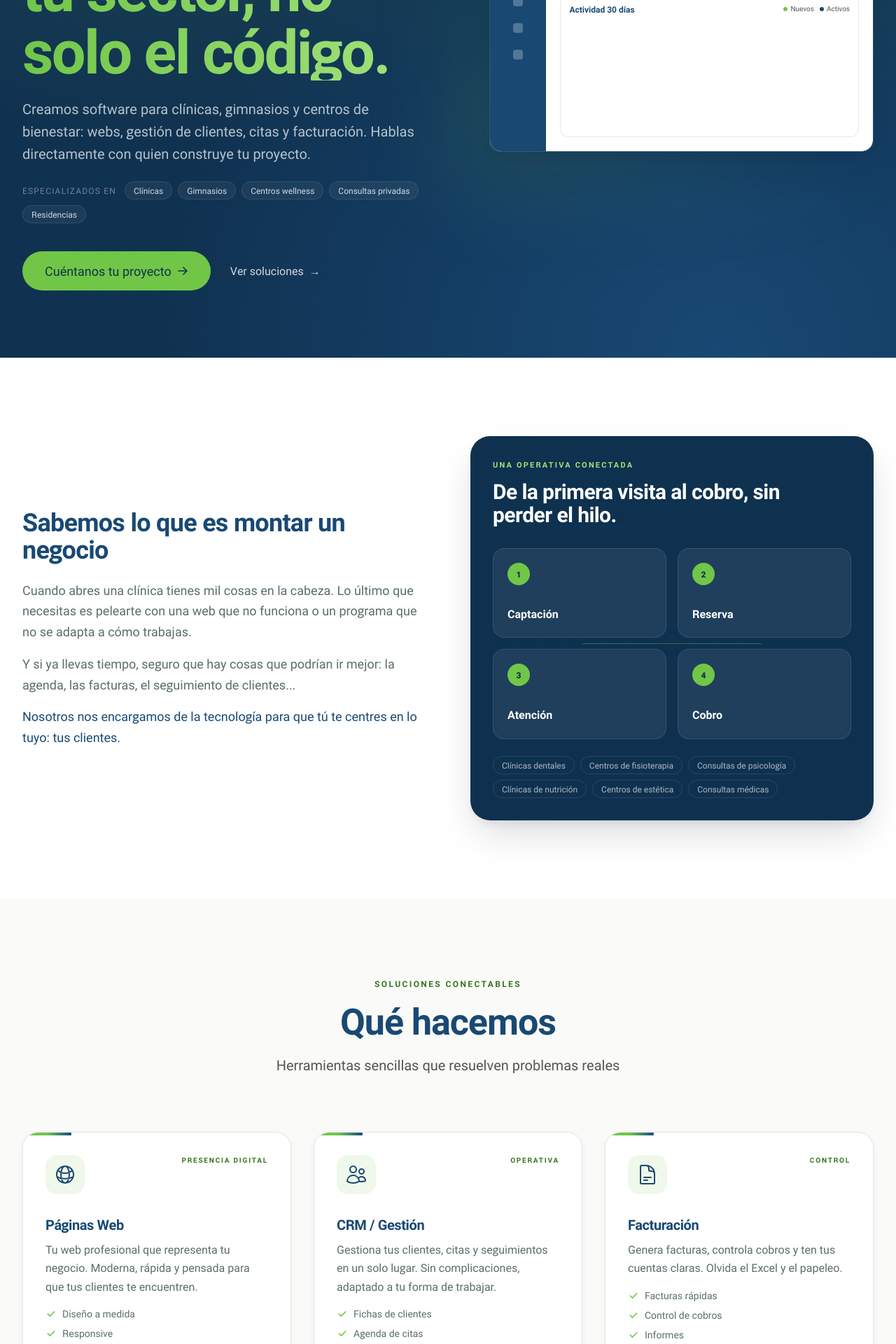
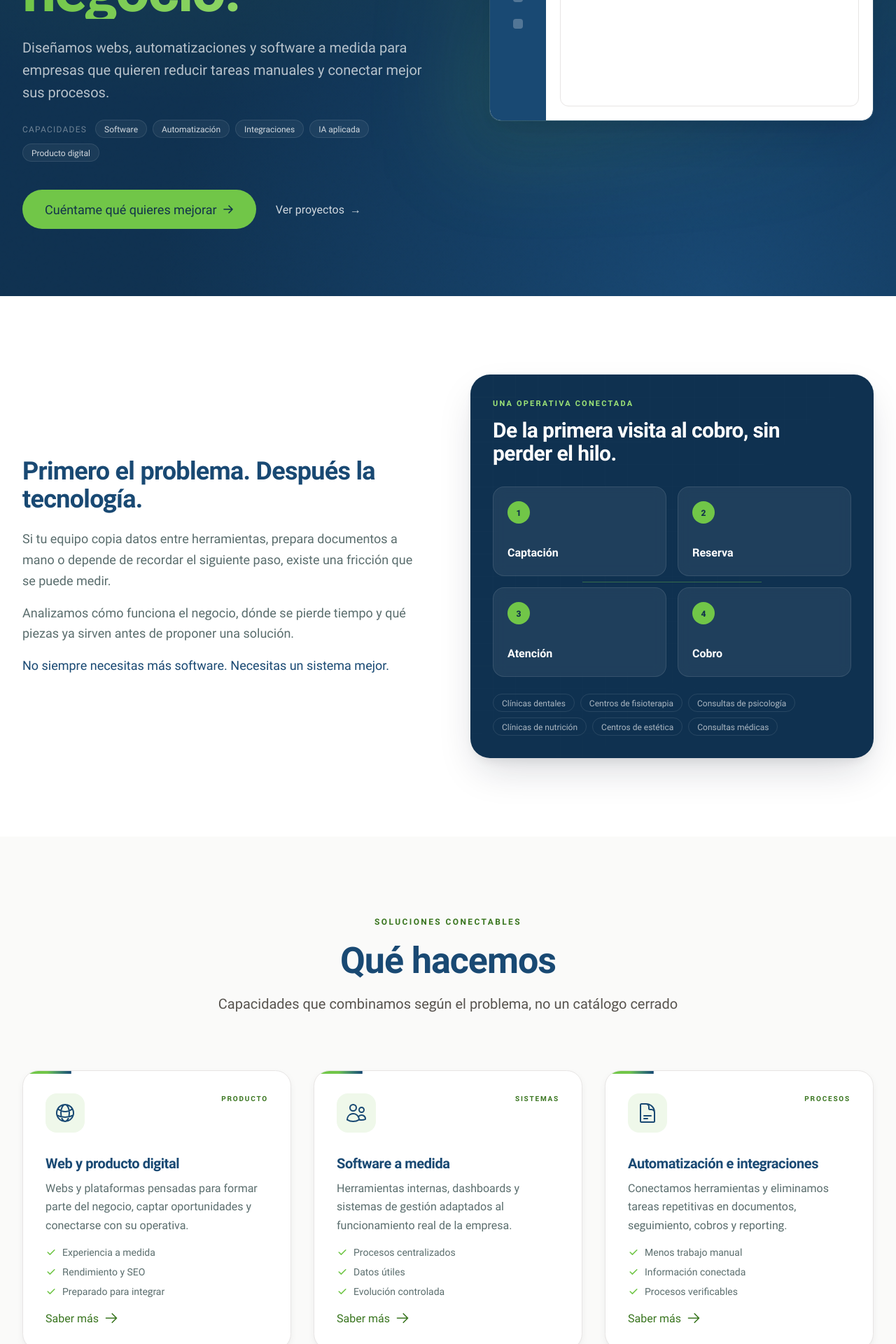
Before and after one commit to FernandoRoyano/codeconnect, a Next.js app: page /es in a window 1280 px wide. Shown: the part 520-2440 px from the top of the page at 70% size. Built offline with nearby package versions, Linux system fonts and the light colour scheme; no server answers.

Commit message:
feat(web): reforzar posicionamiento y narrativa de la home

```diff
--- a/messages/es.json
+++ b/messages/es.json
@@ -49,19 +49,19 @@
     "savePreferences": "Guardar preferencias"
   },
   "home": {
-    "heroBadge": "Para clínicas, gimnasios y centros wellness",
-    "heroTitle": "Hecho por alguien que conoce ",
-    "heroHighlight": "tu sector, no solo el código.",
-    "heroDesc1": "Creamos software para clínicas, gimnasios y centros de bienestar: webs, gestión de clientes, citas y facturación. Hablas directamente con quien construye tu proyecto.",
+    "heroBadge": "Consultoría tecnológica + product studio",
+    "heroTitle": "Tecnología que elimina ",
+    "heroHighlight": "trabajo de tu negocio.",
+    "heroDesc1": "Diseñamos webs, automatizaciones y software a medida para empresas que quieren reducir tareas manuales y conectar mejor sus procesos.",
     "heroDesc2": "Si estás empezando, te lo montamos todo bien desde el día uno. Si ya tienes tu negocio, te ayudamos a mejorar lo que necesites.",
-    "heroCta1": "Cuéntanos tu proyecto",
-    "heroCta2": "Ver soluciones",
-    "industriesLabel": "Especializados en",
-    "industry1": "Clínicas",
-    "industry2": "Gimnasios",
-    "industry3": "Centros wellness",
-    "industry4": "Consultas privadas",
-    "industry5": "Residencias",
+    "heroCta1": "Cuéntame qué quieres mejorar",
+    "heroCta2": "Ver proyectos",
+    "industriesLabel": "Capacidades",
+    "industry1": "Software",
+    "industry2": "Automatización",
+    "industry3": "Integraciones",
+    "industry4": "IA aplicada",
+    "industry5": "Producto digital",
     "testimonialsTitle": "Lo que dicen quienes ya han trabajado con nosotros",
     "testimonialsSubtitle": "Casos reales de gente que apostó por digitalizar su negocio.",
     "homeFaqTitle": "Preguntas habituales",
@@ -69,10 +69,10 @@
     "heroImgAlt": "Dashboard de gestión para clínicas y gimnasios",
     "heroStats": "Citas este mes",
     "heroNotification": "Pago recibido",
-    "problemTitle": "Sabemos lo que es montar un negocio",
-    "problemP1": "Cuando abres una clínica tienes mil cosas en la cabeza. Lo último que necesitas es pelearte con una web que no funciona o un programa que no se adapta a cómo trabajas.",
-    "problemP2": "Y si ya llevas tiempo, seguro que hay cosas que podrían ir mejor: la agenda, las facturas, el seguimiento de clientes...",
-    "problemP3": "Nosotros nos encargamos de la tecnología para que tú te centres en lo tuyo: tus clientes.",
+    "problemTitle": "Primero el problema. Después la tecnología.",
+    "problemP1": "Si tu equipo copia datos entre herramientas, prepara documentos a mano o depende de recordar el siguiente paso, existe una fricción que se puede medir.",
+    "problemP2": "Analizamos cómo funciona el negocio, dónde se pierde tiempo y qué piezas ya sirven antes de proponer una solución.",
+    "problemP3": "No siempre necesitas más software. Necesitas un sistema mejor.",
     "workWith": "Trabajamos con:",
     "client0": "Clínicas dentales",
     "client1": "Centros de fisioterapia",
@@ -85,22 +85,22 @@
     "client8": "Estudios de pilates y yoga",
     "client9": "Cualquier negocio de salud y bienestar",
     "servicesTitle": "Qué hacemos",
-    "servicesSubtitle": "Herramientas sencillas que resuelven problemas reales",
-    "svcWebTitle": "Páginas Web",
-    "svcWebDesc": "Tu web profesional que representa tu negocio. Moderna, rápida y pensada para que tus clientes te encuentren.",
-    "svcWebF0": "Diseño a medida",
-    "svcWebF1": "Responsive",
-    "svcWebF2": "Fácil de actualizar",
-    "svcCrmTitle": "CRM / Gestión",
-    "svcCrmDesc": "Gestiona tus clientes, citas y seguimientos en un solo lugar. Sin complicaciones, adaptado a tu forma de trabajar.",
-    "svcCrmF0": "Fichas de clientes",
-    "svcCrmF1": "Agenda de citas",
-    "svcCrmF2": "Historial",
-    "svcBillingTitle": "Facturación",
-    "svcBillingDesc": "Genera facturas, controla cobros y ten tus cuentas claras. Olvida el Excel y el papeleo.",
-    "svcBillingF0": "Facturas rápidas",
-    "svcBillingF1": "Control de cobros",
-    "svcBillingF2": "Informes",
+    "servicesSubtitle": "Capacidades que combinamos según el problema, no un catálogo cerrado",
+    "svcWebTitle": "Web y producto digital",
+    "svcWebDesc": "Webs y plataformas pensadas para formar parte del negocio, captar oportunidades y conectarse con su operativa.",
+    "svcWebF0": "Experiencia a medida",
+    "svcWebF1": "Rendimiento y SEO",
+    "svcWebF2": "Preparado para integrar",
+    "svcCrmTitle": "Software a medida",
+    "svcCrmDesc": "Herramientas internas, dashboards y sistemas de gestión adaptados al funcionamiento real de la empresa.",
+    "svcCrmF0": "Procesos centralizados",
+    "svcCrmF1": "Datos útiles",
+    "svcCrmF2": "Evolución controlada",
+    "svcBillingTitle": "Automatización e integraciones",
+    "svcBillingDesc": "Conectamos herramientas y eliminamos tareas repetitivas en documentos, seguimiento, cobros y reporting.",
+    "svcBillingF0": "Menos trabajo manual",
+    "svcBillingF1": "Información conectada",
+    "svcBillingF2": "Procesos verificables",
     "benefitsTitle": "Por qué CodeConnect",
     "benefitsSubtitle": "Cinco principios para construir una solución útil y mantenible.",
     "benefit0Title": "A medida",
@@ -122,9 +122,9 @@
     "step3Title": "Lo construimos juntos",
     "step3Desc": "Te vamos enseñando avances y recogemos tu feedback hasta que quede perfecto",
     "aboutBadge": "Sobre nosotros",
-    "aboutTitle": "Conectando ideas, creando soluciones",
-    "aboutP1": "Soy Fernando, desarrollador especializado en salud y fitness. Cuando me contratas, trabajas directamente con el equipo que construye tu proyecto — sin intermediarios, sin sorpresas.",
-    "aboutP2": "Trabajamos sobre problemas habituales de clínicas, gimnasios y centros de bienestar, con tecnología adaptada a su operativa.",
+    "aboutTitle": "Tecnología con contexto de negocio",
+    "aboutP1": "CodeConnect está dirigido por Fernando Royano, desarrollador full stack con experiencia directa en el sector salud y fitness.",
+    "aboutP2": "Esa combinación permite valorar tanto qué puede construirse como qué merece realmente la pena construir.",
     "aboutStat1": "10+",
     "aboutStat1Label": "Años de experiencia",
     "aboutStat2": "100%",
@@ -132,9 +132,9 @@
     "aboutStat3": "24h",
     "aboutStat3Label": "Respuesta garantizada",
     "aboutImgAlt": "Oficina moderna de desarrollo de software",
-    "ctaTitle": "¿Tienes un proyecto en mente?",
-    "ctaDesc": "Cuéntanos qué necesitas. Te preparamos un presupuesto sin compromiso.",
-    "ctaCta1": "Cuéntanos tu proyecto",
+    "ctaTitle": "Cuéntame qué parte de tu negocio te está haciendo perder tiempo.",
+    "ctaDesc": "Analizamos el proceso antes de proponerte tecnología.",
+    "ctaCta1": "Hablemos de tu caso",
     "ctaCta2": "Prefiero hablar"
   },
   "services": {
--- a/src/app/[locale]/page.tsx
+++ b/src/app/[locale]/page.tsx
@@ -10,13 +10,13 @@ import { buildAlternates } from "@/lib/seo";
 import { Link } from "@/i18n/navigation";
 
 const TITLES: Record<string, string> = {
-  es: "Desarrollo Web y CRM a Medida para Clínicas, Gimnasios y Centros de Bienestar",
+  es: "Software, Automatización y Desarrollo Web a Medida",
   en: "Custom Web Development and CRM for Clinics, Gyms and Wellness Centers",
   fr: "Développement Web et CRM sur Mesure pour Cliniques, Salles de Sport et Bien-être",
 };
 
 const DESCRIPTIONS: Record<string, string> = {
-  es: "Webs, CRM y aplicaciones a medida para clínicas, gimnasios y centros de bienestar, con contacto directo durante todo el proyecto.",
+  es: "Consultoría tecnológica, automatización, integraciones y software a medida para mejorar procesos empresariales, con especialización en salud y bienestar.",
   en: "Custom websites, CRMs and applications for clinics, gyms and wellness centers, with direct contact throughout the project.",
   fr: "Sites web, CRM et applications sur mesure pour les cliniques, salles de sport et centres de bien-être, avec un contact direct pendant le projet.",
 };
@@ -64,7 +64,7 @@ export default async function Home() {
         </svg>
       ),
       features: [t("svcWebF0"), t("svcWebF1"), t("svcWebF2")],
-      label: "Presencia digital",
+      label: "Producto",
     },
     {
       title: t("svcCrmTitle"),
@@ -76,7 +76,7 @@ export default async function Home() {
         </svg>
       ),
       features: [t("svcCrmF0"), t("svcCrmF1"), t("svcCrmF2")],
-      label: "Operativa",
+      label: "Sistemas",
     },
     {
       title: t("svcBillingTitle"),
@@ -88,7 +88,7 @@ export default async function Home() {
         </svg>
       ),
       features: [t("svcBillingF0"), t("svcBillingF1"), t("svcBillingF2")],
-      label: "Control",
+      label: "Procesos",
     },
   ];
 
@@ -212,7 +212,7 @@ export default async function Home() {
                   </svg>
                 </Button>
                 <Link
-                  href="/servicios"
+                  href="/portfolio"
                   className="inline-flex items-center gap-2 text-white/80 hover:text-white px-4 py-3 font-medium transition-colors"
                 >
                   {t("heroCta2")}
@@ -312,6 +312,16 @@ export default async function Home() {
         </div>
       </section>
 
+      <section className="bg-[#0b202f] py-24 sm:py-32 overflow-hidden">
+        <div className="mx-auto max-w-7xl px-4 sm:px-6 lg:px-8">
+          <p className="text-[11px] font-bold uppercase tracking-[0.22em] text-[#9de377] mb-7">Nuestro criterio</p>
+          <h2 className="max-w-5xl text-4xl sm:text-6xl lg:text-7xl font-black tracking-[-0.045em] text-white leading-[0.98]">
+            No vendemos código.
+            <span className="block text-[#71C648]">Resolvemos problemas con tecnología.</span>
+          </h2>
+        </div>
+      </section>
+
       {/* Why Choose Us Section */}
       <section className="py-20 sm:py-28 bg-white">
         <div className="mx-auto max-w-7xl px-4 sm:px-6 lg:px-8">
@@ -386,6 +396,22 @@ export default async function Home() {
         </div>
       </section>
 
+      <section className="py-20 sm:py-28 bg-white">
+        <div className="mx-auto max-w-7xl px-4 sm:px-6 lg:px-8">
+          <div className="grid lg:grid-cols-[0.8fr_1.2fr] gap-10 lg:gap-16 items-center">
+            <div>
+              <p className="text-xs font-bold uppercase tracking-[0.2em] text-[#39751f] mb-4">Demo conceptual</p>
+              <h2 className="text-3xl sm:text-5xl font-bold text-[#194973] mb-6">Una operativa completa, visible en una sola interfaz.</h2>
+              <p className="text-lg text-[#57534e] mb-8">Una muestra de cómo clientes, reservas, cobros y seguimiento pueden convivir sin duplicar información.</p>
+              <Button href="/portfolio" variant="outline" size="lg">Ver proyectos</Button>
+            </div>
+            <div className="relative rounded-[1.75rem] border border-[#dfe8dc] bg-[#f6faf4] p-3 sm:p-5 shadow-soft-lg">
+              <HeroMockup />
+            </div>
+          </div>
+        </div>
+      </section>
+
       {/* FAQ — eliminar objeciones antes del CTA final */}
       <section id="preguntas" className="py-20 sm:py-28 bg-[#fafaf9]">
         <div className="mx-auto max-w-3xl px-4 sm:px-6 lg:px-8">
@@ -402,6 +428,29 @@ export default async function Home() {
                 </AccordionItem>
               ))}
             </Accordion>
+          </div>
+        </div>
+      </section>
+
+      <section className="py-20 sm:py-28 bg-[#f3f7f1]">
+        <div className="mx-auto max-w-7xl px-4 sm:px-6 lg:px-8">
+          <div className="grid lg:grid-cols-2 gap-12 lg:gap-20 items-center">
+            <div>
+              <p className="text-xs font-bold uppercase tracking-[0.2em] text-[#39751f] mb-4">IA aplicada</p>
+              <h2 className="text-3xl sm:text-5xl font-bold text-[#194973] mb-6">IA cuando tiene sentido.</h2>
+              <p className="text-lg text-[#57534e] leading-relaxed">La utilizamos cuando puede clasificar información, mejorar búsquedas, generar reporting o reducir trabajo dentro de un proceso concreto. Nunca como reclamo vacío.</p>
+            </div>
+            <div className="rounded-[1.75rem] border border-[#dfe8dc] bg-white p-6 sm:p-8">
+              <div className="grid grid-cols-[1fr_auto_1fr] items-center gap-3 text-center">
+                <div className="rounded-2xl bg-[#f3f7f1] p-5"><span className="text-xs font-bold uppercase tracking-widest text-[#194973]">Datos</span></div>
+                <span className="text-[#39751f]" aria-hidden>→</span>
+                <div className="rounded-2xl bg-[#194973] p-5"><span className="text-xs font-bold uppercase tracking-widest text-white">Análisis</span></div>
+                <div className="col-span-3 flex justify-center text-[#39751f]" aria-hidden>↓</div>
+                <div className="rounded-2xl bg-[#f3f7f1] p-5"><span className="text-xs font-bold uppercase tracking-widest text-[#194973]">Resumen</span></div>
+                <span className="text-[#39751f]" aria-hidden>→</span>
+                <div className="rounded-2xl bg-[#71C648] p-5"><span className="text-xs font-bold uppercase tracking-widest text-[#12324a]">Acción</span></div>
+              </div>
+            </div>
           </div>
         </div>
       </section>
```
